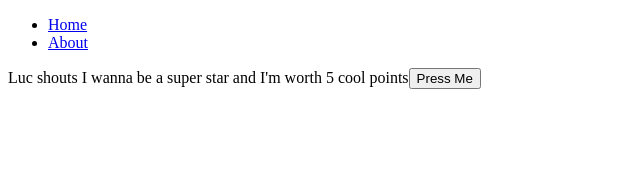
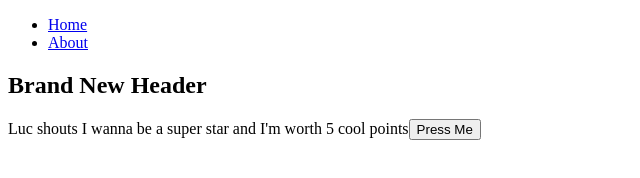
Before and after one commit to sgruse/Custom-Directives, a website with bundled scripts: page public/index.html in a window 1280 px wide. Shown: the whole page, without its empty margins (0-640 px from the left). Built offline with nearby package versions, Linux system fonts and the light colour scheme; some packages are replaced by stand-ins of ours; some icons are missing.

Commit message:
Set up the 5 basic directives

```diff
--- a/public/index.html
+++ b/public/index.html
@@ -17,8 +17,8 @@
       </li>
     </ul> -->
 
-    <main ng-controller="ShowController as showCtrl">
-      <custom-header ng-show="showCtrl == false"></custom-header>
+    <main>
+      <custom-header></custom-header>
 
       <mod-message name="'Luc'" says="'I wanna be a super star'" points="5"></mod-message>
     </main>
--- a/public/index.js
+++ b/public/index.js
@@ -3,10 +3,14 @@
 const angular = require('angular');
 
 const app = angular.module('ElementsApp', [])
-
-.controller('ShowController', function() {
-  this.show = true;
-})
+//
+// .controller('ShowController', function() {
+//   this.show = false;
+//   this.click = function() {
+//     console.log('SHOW CONTROLLER CLICK FUNCTION HAS BEEN HIT');
+//     this.show = false;
+//   }
+// })
 
 // .directive('customNav', function() {
 //   return {
@@ -70,6 +74,13 @@ const app = angular.module('ElementsApp', [])
   };
 })
 
+// // SHOW ATTRIBUTE FOR CUSTOM HEADER
+// .directive('showHeader', function() {
+//   return {
+//     restrict: 'A'
+//   }
+// })
+
 .directive('modMessage', function() {
   return {
     restrict: 'E',
```
Also changed, not shown: 1 other file.
